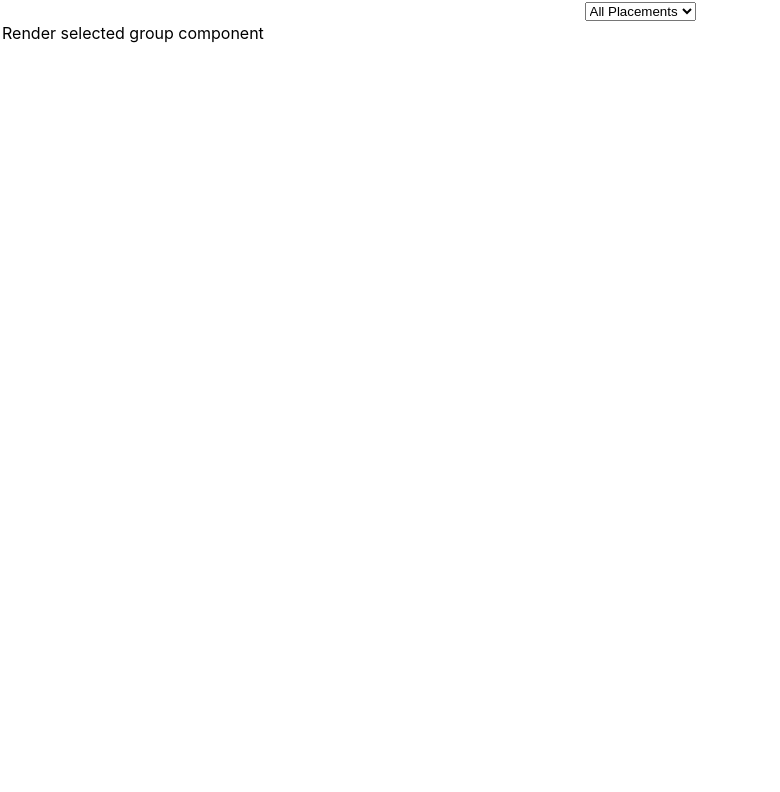
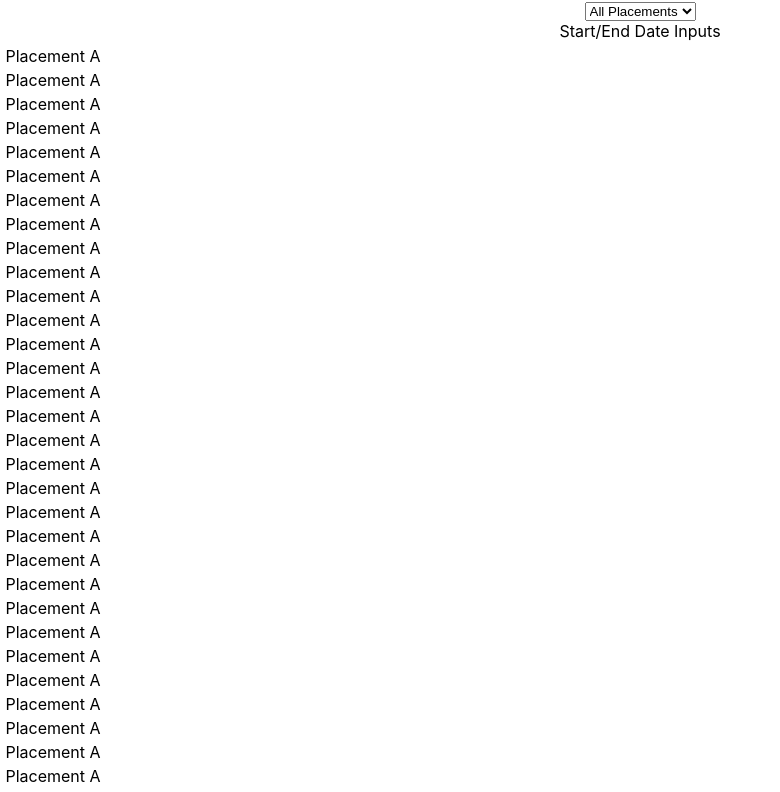
Before and after one commit to 4trio19/fe-test, a React (Create React App) app: page / in a window 1280 px wide. Shown: the top 792 px of the page, without its empty margins (0-780 px from the left). Built offline with nearby package versions, Linux system fonts and the light colour scheme; the HTML template or start-up script is replaced by a standard one.

Commit message:
initial work on all placements table

```diff
--- a/src/App.js
+++ b/src/App.js
@@ -1,6 +1,7 @@
 import React, { useState, useEffect } from 'react';
 import './App.css';
-import Select from './components/Select'
+import Select from './components/Select';
+import DateRange from './components/DateRange';
 import TableOuter from './components/TableOuter';
 import containerData from './data/containers.json';
 import placementData from './data/placements.json';
@@ -12,12 +13,10 @@ function App() {
   const [isLoading, setIsLoading] = useState(true);
   const [containers, setContainers] = useState([]);
   const [placements, setPlacements] = useState([]);
-  const [groupBy, setGroupBy] = useState("All Placements");
+  const [groupBy, setGroupBy] = useState("All Containers");
 
 
   // useEffect to get data into state
-
-
   useEffect(() => {
     setContainers(containerData);
     setPlacements(placementData);
@@ -26,12 +25,14 @@ function App() {
     }
   }, [])
 
+
+  // store a list of options that the list can be grouped by
   const groupByOptions = ['All Placements', 'All Containers'];
-  console.log(containers);
 
   return (
     <div className="App">
       <Select options={ groupByOptions } />
+      <DateRange />
       <TableOuter containers={ containers } placements={ placements } group={ groupBy } />
     </div>
   );
--- /dev/null
+++ b/src/components/AllPlacementsTable.js
@@ -0,0 +1,20 @@
+import React from 'react'
+
+export default function AllPlacementsTable(props) {
+  const placements = props.placements;
+  return (
+    <div>
+      {
+        placements.map((placement, i) => {
+          return (
+            <tr key={i}>
+              <td>
+                { placement.placementName }
+              </td>
+            </tr>
+          )
+        })
+      }
+    </div>
+  )
+}
--- /dev/null
+++ b/src/components/DateRange.js
@@ -0,0 +1,9 @@
+import React from 'react'
+
+export default function DateRange() {
+  return (
+    <div>
+      Start/End Date Inputs
+    </div>
+  )
+}
--- a/src/components/TableOuter.js
+++ b/src/components/TableOuter.js
@@ -1,11 +1,12 @@
-import React from 'react'
+import React from 'react';
+import AllPlacementsTable from './AllPlacementsTable';
 
-export default function TableOuter() {
+export default function TableOuter(props) {
   return (
     <div>
       <table>
         <tbody>
-          Render selected group component
+          <AllPlacementsTable placements={ props.placements } />
         </tbody>
       </table>
     </div>
```
Also changed, not shown: 1 other file (tests, documents, lock files or other folders).
